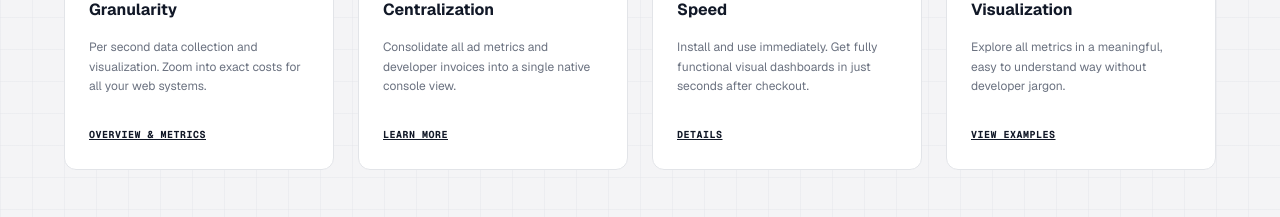
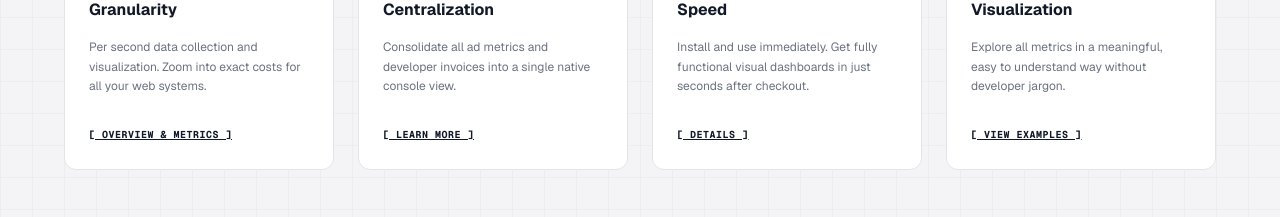
Before and after one commit to iamabhinavjoshi0615-web/freelancing-portal, a Next.js app: page / in a window 1280 px wide. Shown: the part 2220-2437 px from the top of the page. Built offline with nearby package versions, Linux system fonts and the light colour scheme.

Commit message:
Convert feature pillar labels (Overview & Metrics, Learn More, Details, View Examples) to active Link buttons

```diff
--- a/src/app/page.tsx
+++ b/src/app/page.tsx
@@ -279,9 +279,9 @@
                   Per second data collection and visualization. Zoom into exact costs for all your web systems.
                 </p>
                 <div className="pt-2">
-                  <span className="font-mono text-[10px] font-bold text-[#111827] uppercase tracking-wider underline cursor-pointer">
-                    OVERVIEW & METRICS
-                  </span>
+                  <Link href="/services" className="font-mono text-[10px] font-bold text-[#111827] uppercase tracking-wider underline hover:text-[#0EA5E9] transition-colors inline-block">
+                    [ OVERVIEW & METRICS ]
+                  </Link>
                 </div>
               </div>
 
@@ -294,9 +294,9 @@
                   Consolidate all ad metrics and developer invoices into a single native console view.
                 </p>
                 <div className="pt-2">
-                  <span className="font-mono text-[10px] font-bold text-[#111827] uppercase tracking-wider underline cursor-pointer">
-                    LEARN MORE
-                  </span>
+                  <Link href="/about" className="font-mono text-[10px] font-bold text-[#111827] uppercase tracking-wider underline hover:text-[#0EA5E9] transition-colors inline-block">
+                    [ LEARN MORE ]
+                  </Link>
                 </div>
               </div>
 
@@ -309,9 +309,9 @@
                   Install and use immediately. Get fully functional visual dashboards in just seconds after checkout.
                 </p>
                 <div className="pt-2">
-                  <span className="font-mono text-[10px] font-bold text-[#111827] uppercase tracking-wider underline cursor-pointer">
-                    DETAILS
-                  </span>
+                  <Link href="/services" className="font-mono text-[10px] font-bold text-[#111827] uppercase tracking-wider underline hover:text-[#0EA5E9] transition-colors inline-block">
+                    [ DETAILS ]
+                  </Link>
                 </div>
               </div>
 
@@ -324,9 +324,9 @@
                   Explore all metrics in a meaningful, easy to understand way without developer jargon.
                 </p>
                 <div className="pt-2">
-                  <span className="font-mono text-[10px] font-bold text-[#111827] uppercase tracking-wider underline cursor-pointer">
-                    VIEW EXAMPLES
-                  </span>
+                  <Link href="/portfolio" className="font-mono text-[10px] font-bold text-[#111827] uppercase tracking-wider underline hover:text-[#0EA5E9] transition-colors inline-block">
+                    [ VIEW EXAMPLES ]
+                  </Link>
                 </div>
               </div>
             </div>
```
